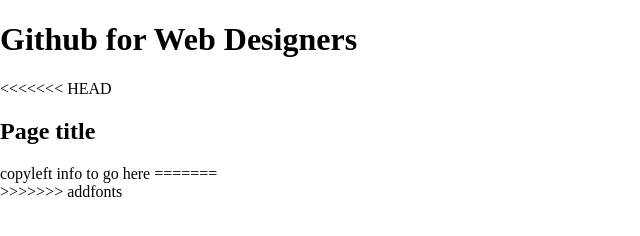
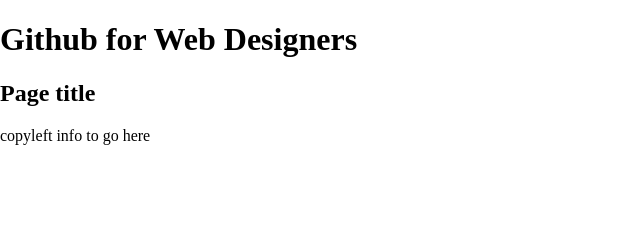
Before and after one commit to ecafsub/git-basics, a plain HTML site: page index.html in a window 1280 px wide. Shown: the whole page, without its empty margins (0-640 px from the left). Drawn offline with nearby package versions, Linux system fonts and the light colour scheme.

Commit message:
index cleanup

```diff
--- a/index.html
+++ b/index.html
@@ -19,15 +19,10 @@
     <nav id="pageNav">
     </nav>
     <main>
-<<<<<<< HEAD
     <h2>Page title</h2>
     </main>
     <footer>
     copyleft info to go here
-=======
-    </main>
-    <footer>
->>>>>>> addfonts
     </footer>
         <script>
 //use the modernizr load to load up external scripts. This will load the scripts asynchronously, but the order listed matters. Although it will load all scripts in parallel, it will execute them in the order listed
```
